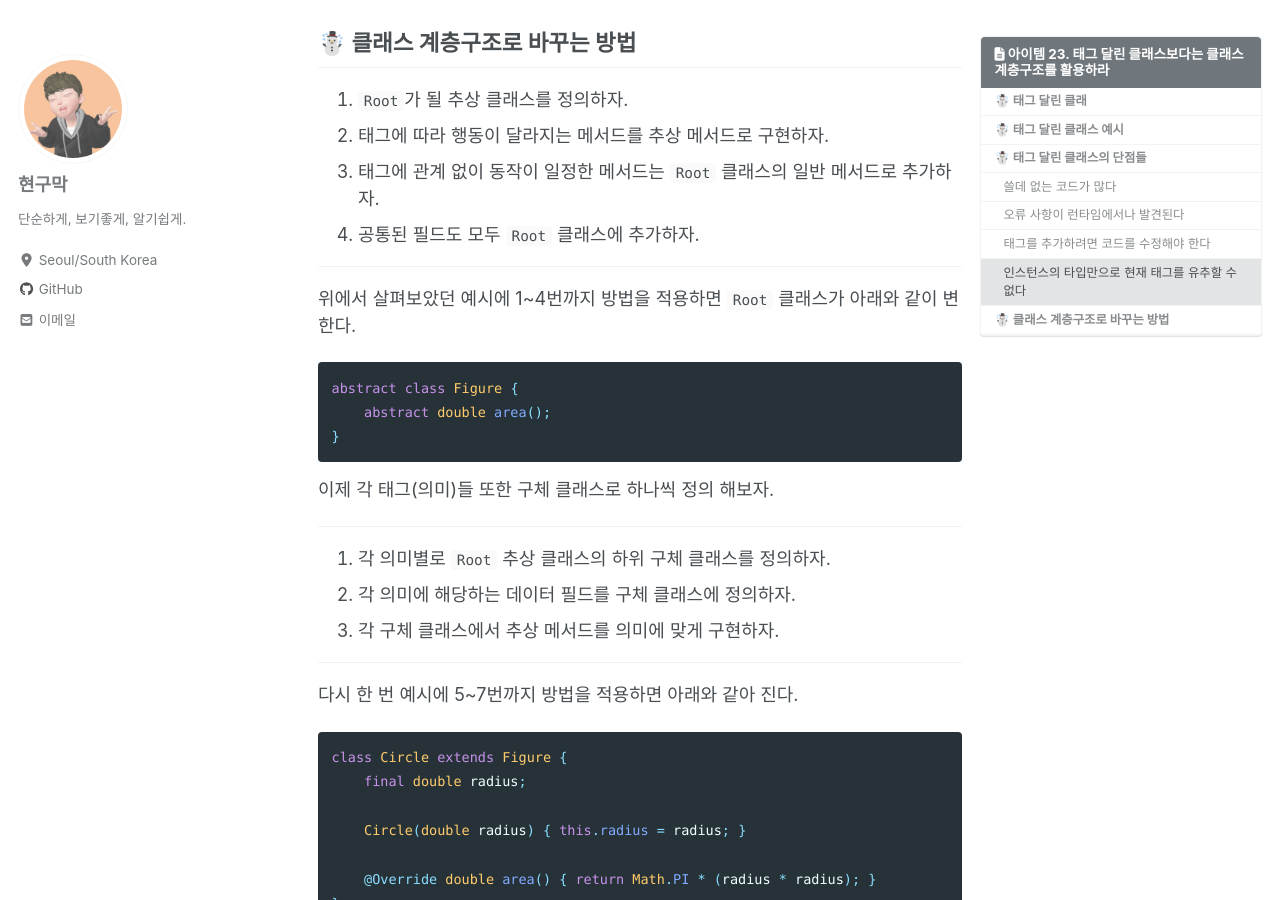
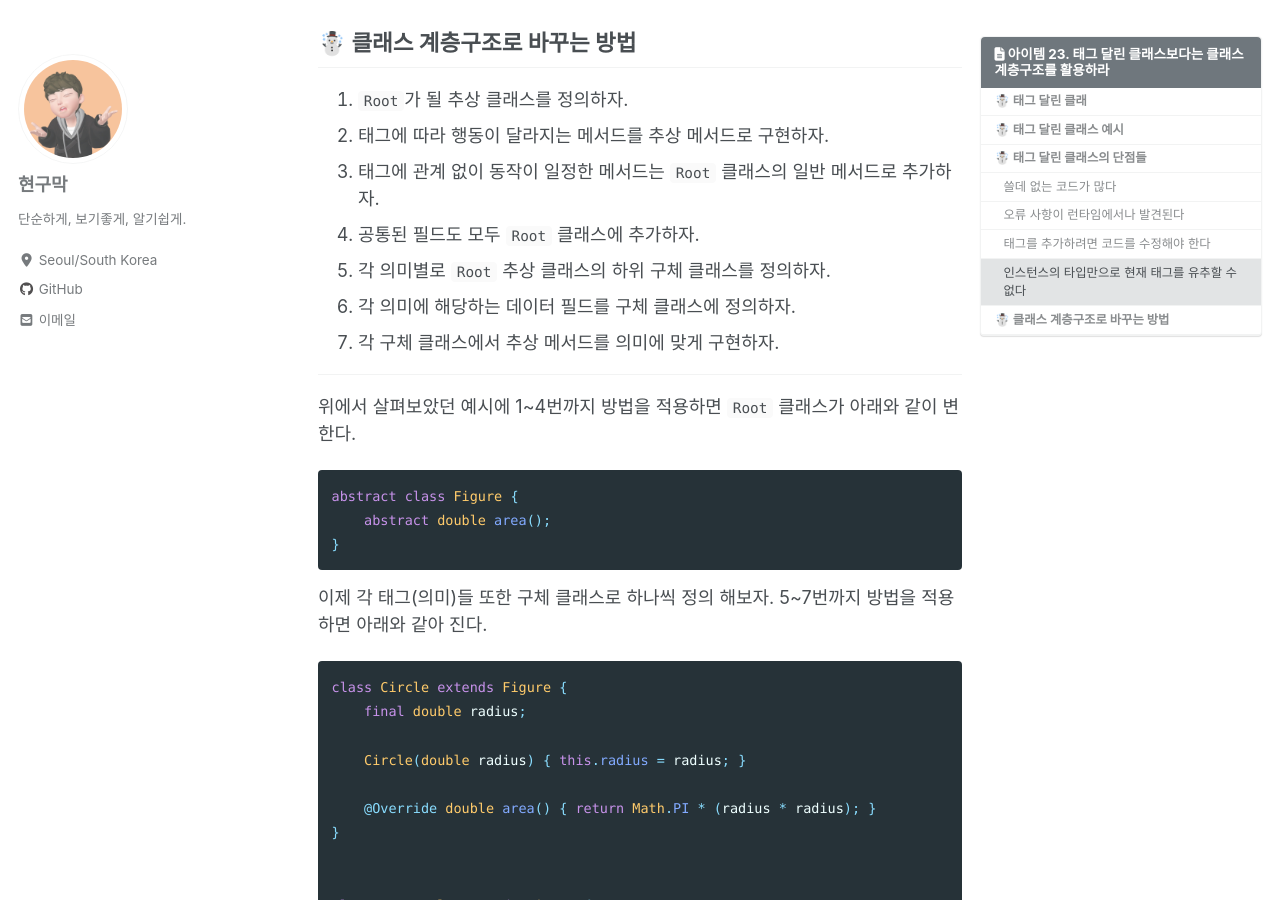
Before and after one commit to Hyeon9mak/Hyeon9mak.github.io, a Jekyll site: the page built from _posts/2021-01-11-Effective-Java-item23.md, in a window 1280 px wide and 900 px high, scrolled down 2925 px. Built offline with Jekyll 4.4.1, drawn with Linux system fonts in a browser that asks for light colours; cached includes are drawn as plain includes; nearby versions of some CDN libraries; comment, search, counter and statistics services are not loaded; some of the changed lines change nothing that is shown.

Commit message:
docs: create Effective-Java-item23.md

````diff
--- a/_posts/2021-01-11-Effective-Java-item23.md
+++ b/_posts/2021-01-11-Effective-Java-item23.md
@@ -113,6 +113,9 @@ class Figure {
 2. 태그에 따라 행동이 달라지는 메서드를 추상 메서드로 구현하자.
 3. 태그에 관계 없이 동작이 일정한 메서드는 `Root` 클래스의 일반 메서드로 추가하자.
 4. 공통된 필드도 모두 `Root` 클래스에 추가하자.
+5. 각 의미별로 `Root` 추상 클래스의 하위 구체 클래스를 정의하자.
+6. 각 의미에 해당하는 데이터 필드를 구체 클래스에 정의하자.
+7. 각 구체 클래스에서 추상 메서드를 의미에 맞게 구현하자.
 
 ---
 
@@ -125,16 +128,7 @@ abstract class Figure {
 ```
 
 이제 각 태그(의미)들 또한 구체 클래스로 하나씩 정의 해보자.
-
----
-
-5. 각 의미별로 `Root` 추상 클래스의 하위 구체 클래스를 정의하자.
-6. 각 의미에 해당하는 데이터 필드를 구체 클래스에 정의하자.
-7. 각 구체 클래스에서 추상 메서드를 의미에 맞게 구현하자.
-
----
-
-다시 한 번 예시에 5~7번까지 방법을 적용하면 아래와 같아 진다.
+5~7번까지 방법을 적용하면 아래와 같아 진다.
 
 ```java
 class Circle extends Figure {
````
